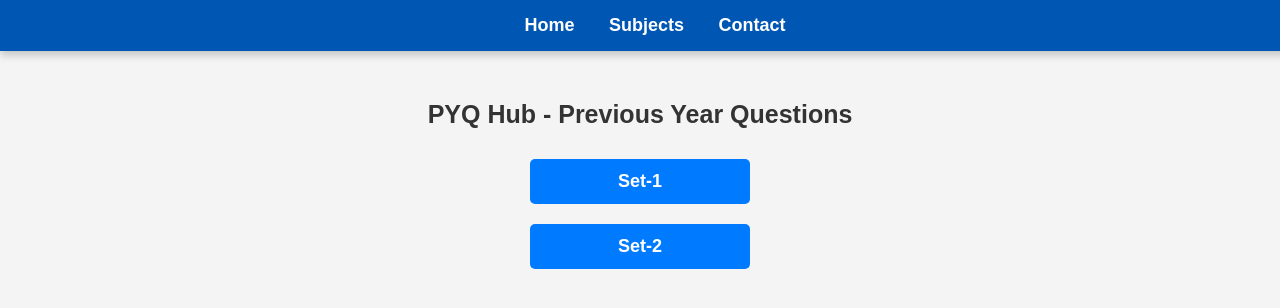
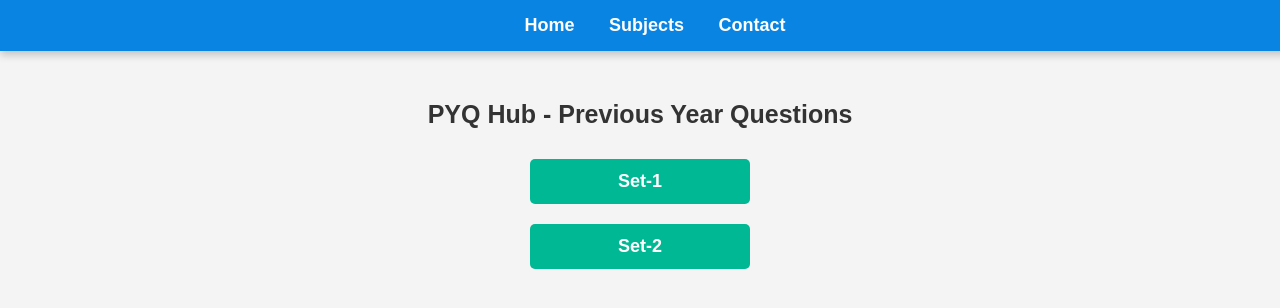
Before and after one commit to webanimeflix/CommonTube, a plain HTML site: page 2019.html in a window 1280 px wide. Drawn offline with Linux system fonts and the light colour scheme.

Commit message:
Update 2019.html

```diff
--- a/2019.html
+++ b/2019.html
@@ -12,7 +12,7 @@
             padding: 0;
         }
         nav {
-            background: #0056b3;
+            background: #0984e3;
             padding: 15px;
             text-align: center;
             position: fixed;
@@ -55,7 +55,7 @@
             cursor: pointer;
             margin: 10px 0;
             transition: background 0.3s, transform 0.2s;
-            background-color: #007bff;
+            background-color: #00b894;
             color: white;
         }
         .btn:hover {
```
